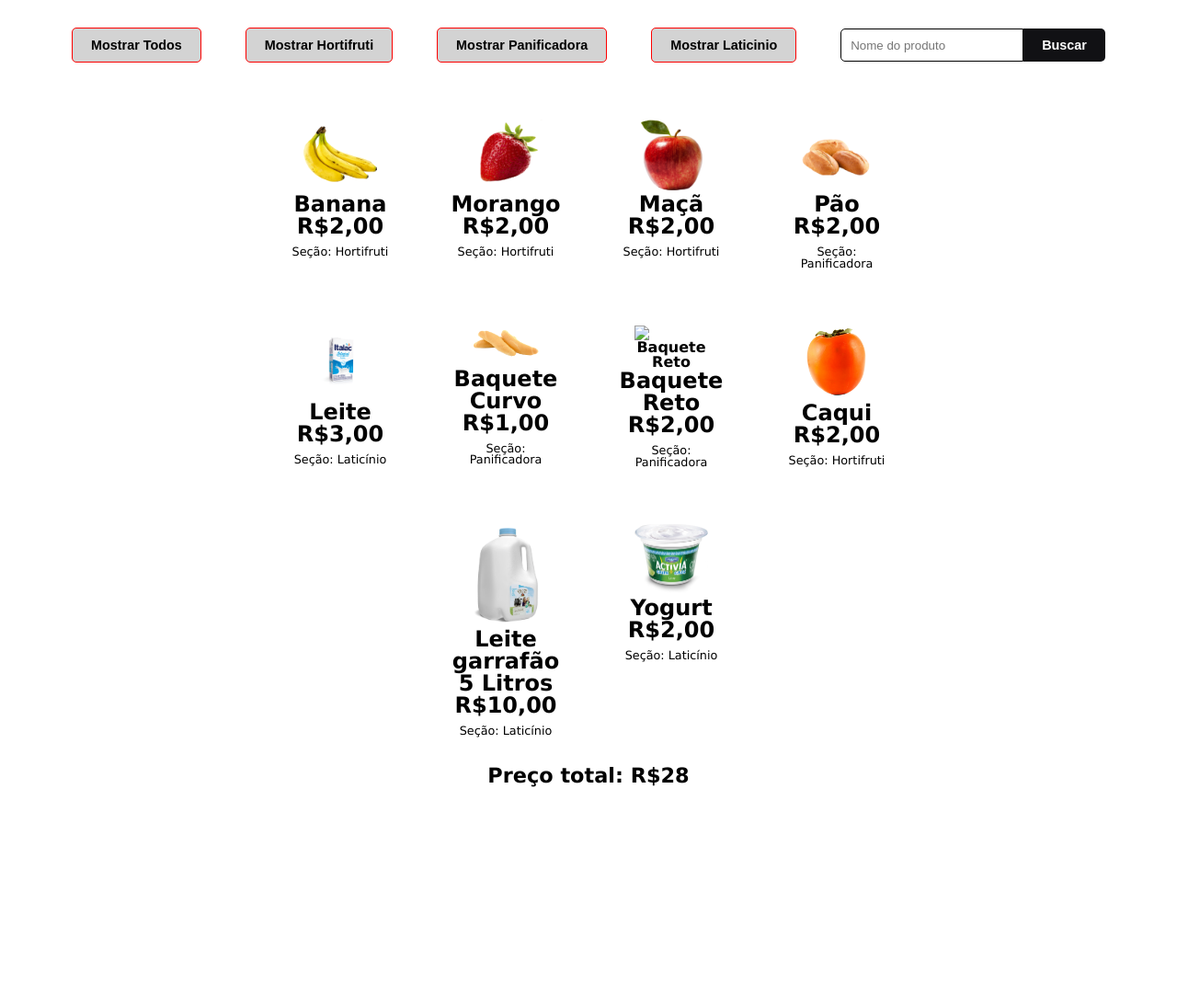
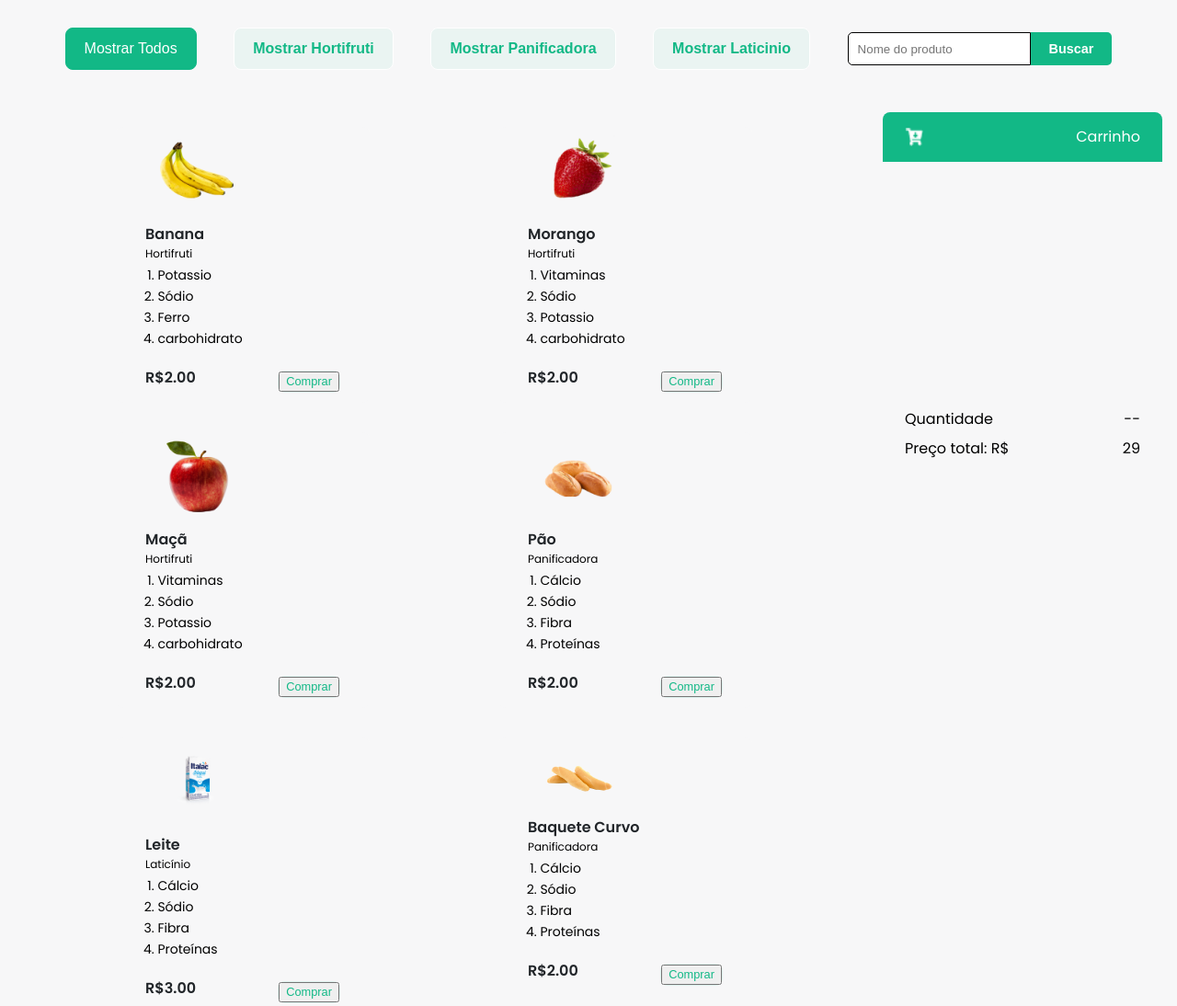
Before and after one commit to backenzie/lista_produtos, a plain HTML site: page index.html in a window 1280 px wide. Shown: the top 1094 px of the page at 92% size. Before the commit the page ends 856 px from the top, so only its background shows below. Drawn offline with Linux system fonts and the light colour scheme.

Commit message:
Entrega da lista de produtos, ainda falta algumas coisas

```diff
--- a/index.html
+++ b/index.html
@@ -1,23 +1,28 @@
 <!DOCTYPE html>
 <html lang="en">
+
 <head>
     <meta charset="UTF-8">
     <meta http-equiv="X-UA-Compatible" content="IE=edge">
     <meta name="viewport" content="width=device-width, initial-scale=1.0">
     <link rel="stylesheet" href="./src/css/reset.css">
     <link rel="stylesheet" href="./src/css/style.css">
+    <link
+        href="https://fonts.googleapis.com/css2?family=Poppins:ital,wght@0,100;0,200;0,300;0,400;0,500;0,600;0,800;0,900;1,100;1,200;1,300;1,400;1,500;1,600;1,700;1,800;1,900&display=swap"
+        rel="stylesheet">
     <title>Lista de Produtos</title>
 </head>
+
 <body>
 
-    <!-- CABEÇALHO -->
     <header>
         <div id="filters" class="filtersContainer">
 
-            <button class="estiloGeralBotoes estiloGeralBotoes--mostrarTodos" id="AAA">Mostrar Todos</button>
-            <button class="estiloGeralBotoes estiloGeralBotoes--filtrarHortifruti" id="AAA">Mostrar Hortifruti</button>
-            <button class="estiloGeralBotoes estiloGeralBotoes--filtrarPanificadora" id="AAA">Mostrar Panificadora</button>
-            <button class="estiloGeralBotoes estiloGeralBotoes--filtrarLaticinio" id="AAA">Mostrar Laticinio</button>
+            <button class="estiloGeralBotoes estiloGeralBotoes--mostrarTodos" id="AA1">Mostrar Todos</button>
+            <button class="estiloGeralBotoes estiloGeralBotoes--filtrarHortifruti" id="AA2">Mostrar Hortifruti</button>
+            <button class="estiloGeralBotoes estiloGeralBotoes--filtrarPanificadora" id="AA3">Mostrar
+                Panificadora</button>
+            <button class="estiloGeralBotoes estiloGeralBotoes--filtrarLaticinio" id="AA4">Mostrar Laticinio</button>
 
             <div class="containerBuscaPorNome">
 
@@ -29,17 +34,31 @@
     </header>
 
     <main>
-        <div class="containerListaProdutos" id="listProdutos">
-            <ul>
-            </ul>
-        </div>
 
-        <div class="containerPrecoTotal">
-            <p>Preço total: R$<span id="precoTotal">00.00</span></p>
-        </div>
+        <ul class="ulVitrine">
+        </ul>
+
+        <aside class="criarCarrinho">
+            <div id="headerCarrinho">
+                <img id="imgCarrinho" src="./src/img/.png" alt="icone Lixeira">
+                <h1>Carrinho</h1>
+            </div>
+            <div>
+                <ul id="abc">
+                </ul>
+            </div>
+            <div id="containerQuantidade">
+                <p>Quantidade</p><span id="quantidade">--</span>
+            </div>
+            <div id="containerPreco">
+                <p>Preço total: R$</p><span id="precoTotal">00.00</span>
+            </div>
+        </aside>
+
     </main>
 
     <script src="src/js/dataProdutos.js"></script>
     <script src="src/js/script.js"></script>
 </body>
+
 </html>
--- a/src/css/reset.css
+++ b/src/css/reset.css
@@ -33,7 +33,7 @@ body {
 	line-height: 1;
 }
 ol, ul {
-	list-style: none;
+
 }
 blockquote, q {
 	quotes: none;
--- a/src/css/style.css
+++ b/src/css/style.css
@@ -1,5 +1,6 @@
 body {
-    font-family: Verdana, Geneva, Tahoma, sans-serif;
+    font-family: Poppins;
+    background: #f7f7f8;
 }
 
 /* CABEÇALHO */
@@ -20,12 +21,25 @@ body {
     font-size: 0.9rem;
 }
 
-#AAA{
-    border: 1px solid red;
-    color: black;
-    background-color: #d3d3d3;
+#AA1{
+    background: #12B886;
+    border: 1.5px solid #12B886;
+    border-radius: 8px;
+    color: white;
+    font-weight: 500;
+    font-size: 16px;
+    line-height: 24px;
 }
 
+#AA2, #AA3, #AA4{
+    background: rgba(18, 184, 134, 0.05);
+    border: 1.5px solid white;
+    border-radius: 8px;
+    color: #12B886;
+    font-weight: 600;
+    font-size: 16px;
+    line-height: 24px;
+}
 
 .containerBuscaPorNome {
     display: flex;
@@ -39,70 +53,202 @@ body {
 }
 
 .estiloGeralBotoes--botaoBuscaPorNome {
-    background-color: rgb(17, 17, 20);
+    background-color: #12B886;
     color: white;
     border-radius: 0 5px 5px 0;
+
 }
 
 /* CONTEÚDO */
 main{
+    display: flex;
 
 }
+.ulVitrine{
+    display: flex;
+    justify-content: space-around;
+    margin: 16px auto;
+    flex-wrap: wrap;
+    height: max-content;
+    width: 65%;
+}
+#spanSecao{
+    font-weight: 400;
+    font-size: 12px;
+    line-height: 16px;
+}
+#li__OL{
+    font-weight: 400;
+    font-size: 14px;
+    line-height: 16px;
+    margin: 0.5em 0.5em;
+}
+#ol_componentes{
+    display: column;
+    justify-content: space-between;
+    margin: 0px 0px 0px 0.4rem;
 
-.containerListaProdutos {
-    width: 100%;
-    max-width: 800px;
-    margin: 0 auto;
 
 }
+.ulVitrine > li{
+    display: flex;
+    flex-direction: column;
+    justify-content: center;
+    align-items: flex-start;
+    width: 276px;
+    height: 300px;
+    margin: 1rem 1rem;
+    padding: 2em;
+    background: #f7f7f8;
+    border-radius: 8px;
+    }
 
-.containerListaProdutos ul {
-    list-style: none;
+#divBut{
+    display: flex;
+    flex-direction: row;
+    justify-content: space-between;
+    margin: 20px auto;
+    height: 15%;
+    width: 100%;
+
+}
+#parag{
+    color: #212529;
+    font-weight: 600;
+    font-size: 1em;
+    line-height: 16px;
+}
+#div2{
+    background: rgba(18, 184, 134, 0.05);
+    border-radius: 8px;
+    border: 1.5px solid rgba(18, 184, 134, 0.05);
+}
+#button{
+    color: #12B886;
+    font-weight: 500;
+    font-size: 0.8rem;
+    line-height: 16px;
     text-align: center;
-    display: flex;
-    justify-content: center;
-    flex-wrap: wrap;
+    cursor: pointer;
+
+}
+#h3{
+   color: #212529;;
+   font-weight: 600;
+    font-size: 1rem;
+    line-height: 27px
+}
+#imgCard{
+    width:  5rem;
+    height: 5rem;
+    margin: 1rem 1em;
+    border-radius: 8px;
 }
 
-.containerListaProdutos ul li {
-    color: black;
-    font-weight: bold;
-    padding: 20px;
-    margin: 10px;
-    border-radius: 5px;
-    transition: ease-in-out .1s;
-    width: 20%;
+
+/*Carrinho*/
+.criarCarrinho{
+    display: flex;
+    width: 250px;
+    margin: 0.5em 0.5em;
+    justify-content: flex-start;
+    flex-direction: column;
+    width: 25%;
+    height: 450px;
+}
+#headerCarrinho{
+    background-color: #12B886;
+    color:  #FFFFFF;
+    display: flex;
+    align-items: center;
+    justify-content: space-between;
+    margin: 0.5em 0.5em;
+    height: 12%;
+    padding: 0em 1.5rem;
+    border-radius: 8px 8px 0px 0px;
+}
+#divImgCarrinho{
+
+    height: 4rem;
+    width: 25%;
+}
+#imgCarrinho{
+    width: 20px;
+    height:20px;
 }
 
-.containerListaProdutos ul li:hover {
-    box-shadow: 3px 3px 13px 1px rgb(146 146 146);
+#abc{
+    height: 16rem;
+    padding: 1rem;
+    display: column;
+    flex-wrap: wrap;
+    flex-direction: column;
+    overflow-y: auto;
+
+}
+#containerQuantidade{
+    font-size: 1rem;
+    margin: 0.5em 0.5em;
+    display: flex;
+    justify-content: space-between;
+    padding: 0em 1.5rem;
+}
+#containerPreco{
+    font-size: 1rem;
+    margin: 0.5em 0.5em;
+    display: flex;
+    justify-content: space-between;
+    padding: 0em 1.5rem;
+}
+#liCarrinho{
+    list-style: none;
+    display: flex;
+    justify-content: space-between;
+    width: 110%;
+    height: 5em;
+
+}
+#liCarrinho > #divImgCarrinho > img{
+    height: 80%;
+    width: 80%;
 }
 
-.containerListaProdutos ul li img {
-    width: 100%;
-    max-width: 80px;
+#divH1SpanPreco{
+    height: 100%;
+    width: 40%;
+    display: column;
+    align-self: center;
 }
+#divH1SpanPreco > h1{
+    color: #000000;
+    font-weight: 500;
+    font-size: 1rem;
+    line-height: 20px;
+}
+#divH1SpanPreco > p{
+    font-weight: 400;
+    font-size: 14px;
+    line-height: 24px;
+    color: #212529;
+}
+#spanSecaoCarrinho{
+    color: #868E96;
+    font-size: 0.8rem;
 
-.containerListaProdutos ul li h3 {
-    font-size: 1.5rem;
+
 }
+#divImgLixo {
+    width: 20px;
+    height: 20px;
+    justify-self: end;
 
-.containerListaProdutos ul li p {
-    font-size: 1.5rem;
 }
-.containerListaProdutos ul li span {
-    font-size: 0.8rem;
-    font-weight: 500;
-    margin-top: 10px;
-    display: inline-block;
+#imgLixo{
+    width: 8px;
+    height: 8px;
 }
-
-/* PREÇO TOTAL */
-.containerPrecoTotal{
-    text-align: center;
+#aImg{
+    width: 20px;
+    height: 20px;
+    cursor: pointer;
 }
-.containerPrecoTotal p{
-    font-size: 1.4rem;
-    font-weight: 600;
-}
-.containerPrecoTotal p span{}
--- a/src/js/dataProdutos.js
+++ b/src/js/dataProdutos.js
@@ -1,83 +1,157 @@
 const produtos = [
     {
+        id: 1,
         nome: 'Banana',
         class: 'comida',
         preco: 2,
         secao: 'Hortifruti',
-        categoria: 'fruta',
-        img: "./src/img/banana.png"
+        img: "./src/img/banana.png",
+        promocao: false,
+        precoPromocao: 2.5,
+        componentes: ['Potassio ', 'Sódio ', 'Ferro ', 'carbohidrato ']
     },
     {
+        id: 2,
         nome: 'Morango',
         class: 'comida',
         preco: 2,
         secao: 'Hortifruti',
-        categoria: 'fruta',
-        img: './src/img/morango.png'
+        img: './src/img/morango.png',
+        promocao: false,
+        precoPromocao: 2.5,
+        componentes: [
+        'Vitaminas',
+        'Sódio',
+        'Potassio',
+        'carbohidrato'
+    ]
     },
     {
+        id: 3,
         nome: 'Maçã',
         class: 'comida',
         preco: 2,
         secao: 'Hortifruti',
-        categoria: 'fruta',
-        img: './src/img/maca.png'
+        img: './src/img/maca.png',
+        promocao: false,
+        precoPromocao: 2.5,
+        componentes: [
+         'Vitaminas',
+         'Sódio',
+         'Potassio',
+         'carbohidrato'
+    ]
     },
     {
+        id: 4,
         nome: 'Pão',
         class: 'comida',
         preco: 2,
         secao: 'Panificadora',
-        categoria: 'paes',
-        img: './src/img/pao.png'
+        img: './src/img/pao.png',
+        promocao: true,
+        precoPromocao: 1,
+        componentes: [
+        'Cálcio',
+        'Sódio',
+        'Fibra',
+        'Proteínas'
+    ]
     },
     {
+        id: 5,
         nome: 'Leite',
         class: 'comida',
         preco: 3,
         secao: 'Laticínio',
-        categoria: 'leite',
-        img: './src/img/leite.png'
+        img: './src/img/leite.png',
+        promocao: false,
+        precoPromocao: 2.5,
+        componentes: [
+        'Cálcio',
+        'Sódio',
+        'Fibra',
+        'Proteínas'
+    ]
     },
     {
+        id: 6,
         nome: 'Baquete Curvo',
         class: 'comida',
-        preco: 1,
+        preco: 2,
         secao: 'Panificadora',
-        categoria: 'paes',
-        img: "./src/img/baqueteCurvo.png"
+        img: "./src/img/baqueteCurvo.png",
+        promocao: true,
+        precoPromocao: 1,
+        componentes: [
+        'Cálcio',
+        'Sódio',
+        'Fibra',
+        'Proteínas'
+    ]
     },
     {
+        id: 7,
         nome: 'Baquete Reto',
         class: 'comida',
         preco: 2,
         secao: 'Panificadora',
-        categoria: 'paes',
-        img: "./src/img/baqueteReto.png"
+        img: "./src/img/baqueteReto.png",
+        promocao: true,
+        precoPromocao: 1,
+        componentes: [
+        'Cálcio',
+        'Sódio',
+        'Fibra',
+        'Proteínas'
+    ]
     },
     {
+        id: 8,
         nome: 'Caqui',
         class: 'comida',
         preco: 2,
         secao: 'Hortifruti',
-        categoria: 'fruta',
-        img: "./src/img/caqui.png"
+        img: "./src/img/caqui.png",
+        promocao: false,
+        precoPromocao: 2.5,
+        componentes: [
+        'Vitaminas',
+        'Sódio',
+        'carbohidrato'
+    ]
     },
     {
+        id: 9,
         nome: 'Leite garrafão 5 Litros',
         class: 'comida',
         preco: 10,
         secao: 'Laticínio',
-        categoria: 'leite',
-        img: "./src/img/leite5Litros.png"
+        img: "./src/img/leite5Litros.png",
+        promocao: false,
+        precoPromocao: 2.5,
+        componentes: [
+            'Cálcio',
+            'Sódio',
+            'Potassio',
+            'Proteínas'
+    ]
     },
     {
+        id: 10,
         nome: 'Yogurt',
         class: 'comida',
         preco: 2,
         secao: 'Laticínio',
-        categoria: 'leite',
-        img: "./src/img/yogurt.png"
+        img: "./src/img/yogurt.png",
+        promocao: false,
+        precoPromocao: 2.5,
+        componentes: [
+        'Cálcio ',
+        'Sódio ',
+        'Potassio ',
+        'Proteínas'
+    ]
     },
 
 ]
--- a/src/js/script.js
+++ b/src/js/script.js
@@ -1,134 +1,154 @@
 //** Criação de cards DOM */
-function criarCard(produs) {
-    const ul    = document.querySelector("ul")
-    const li    = document.createElement("li")
-    const img   = cardImg(produs)
-    const h3    = cardH3(produs)
-    const para  = paragh(produs)
-    const span  = cardSpan(produs)
-    ul.append(li)
-    li.append(img, h3, para, span)
-}
-function cardImg(produs) {
-    const img = document.createElement("img")
-    img.src = produs.img
-    img.alt = produs.nome
-    return img
-}
-function cardH3(produs) {
-    const h3 = document.createElement("h3")
-    h3.innerText = produs.nome
+const buttonTodos        = document.querySelector(".estiloGeralBotoes--mostrarTodos")
+const buttonHortifruti   = document.querySelector(".estiloGeralBotoes--filtrarHortifruti")
+const buttonLacticinios  = document.querySelector(".estiloGeralBotoes--filtrarLaticinio")
+const buttonPanific      = document.querySelector(".estiloGeralBotoes--filtrarPanificadora")
+const input = document.querySelector("input")
+const ul    = document.querySelector(".ulVitrine")
+const ulCarrinho = document.querySelector("#abc")
 
-    return h3
-}
-function paragh(produs) {
-    const para = document.createElement("p")
-    para.innerText = `R$${produs.preco},00`
-    return para
-}
-function cardSpan(produs){
-    const span = document.createElement("span")
-    span.innerText = `Seção: ${produs.secao}`
-    return span
-}
-function produtosSec(produto) {
-    //const filtroHorti = filtroSeccion(produto, 'Hortifruti')
-    for (let i = 0; i < produto.length; i++) {
-        const produs = produto[i]
-        criarCard(produs)
-    }
-    //console.log(filtroHorti)
-}
-produtosSec(produtos)
+function criarCardCarrinho (produs){
+    ulCarrinho.innerHTML = ""
 
-//** FILTROS BOTÕES */
+    produs.forEach((produto)=>{
+        const li  = document.createElement("li")
+        li.id     = "liCarrinho"
 
-function filtroHortifruti(){
-    let horti = []
-    for(let i=0; i<produtos.length;i++){
-    if(produtos[i].secao === 'Hortifruti'){
-        horti.push(produtos[i])
-    }}
-    return horti
+        const img = document.createElement("img")
+        const divImgCarrinho = document.createElement("div")
+        divImgCarrinho.id = "divImgCarrinho"
+        img.src   = produto.img
+        img.alt   = produto.nome
 
-}
-function filtroPanific(){
-    let panif = []
-    for(let i=0; i<produtos.length;i++){
-    if(produtos[i].secao === 'Panificadora'){
-        panif.push(produtos[i])
-    }}
-    return panif
-}
-function filtroLaticinio(){
-    let latic = []
-    for(let i=0; i<produtos.length;i++){
-    if(produtos[i].secao === 'Laticínio'){
-        latic.push(produtos[i])
-    }}
-    return latic
-}
-function filtroTodos(){
-    let todos = []
-    for(let i=0; i<produtos.length;i++){
-    if(produtos[i].class === 'comida'){
-        todos.push(produtos[i])
-    }}
-    return todos
-}
-function newFunc1(){
-    const ul     = document.querySelector("ul")
-    ul.innerHTML = ""
-    const arr = filtroHortifruti()
-    produtosSec(arr)
-}
-function newFunc2(){
-    const ul     = document.querySelector("ul")
-    ul.innerHTML = ""
-    const arr = filtroPanific()
-    produtosSec(arr)
-}
-function newFunc3(){
-    const ul     = document.querySelector("ul")
-    ul.innerHTML = ""
-    const arr = filtroLaticinio()
-    produtosSec(arr)
-}
-function newFunc4(){
-    const ul     = document.querySelector("ul")
-    ul.innerHTML = ""
-    const arr = filtroTodos()
-    produtosSec(arr)
+        const divH1SpanPreco = document.createElement("div")
+        divH1SpanPreco.id= 'divH1SpanPreco'
+        const h1         = document.createElement("h1")
+        h1.innerText     = produto.nome
+        const span       = document.createElement("span")
+        span.id          = "spanSecaoCarrinho"
+        span.innerText   = produto.secao
+        const pPreco     = document.createElement("p")
+        pPreco.innerText = `R$${produto.preco}.00`
+        pPreco.id        = "paragCarrinho"
+
+        const divImgLixo = document.createElement("div")
+        divImgLixo.id    = "divImgLixo"
+        const a     = document.createElement("a")
+        a.id        = "aImg"
+        const imgLixo    = document.createElement("img")
+        imgLixo.alt      = "icon lixo"
+        imgLixo.src      = "./src/img/trash.png"
+        imgLixo.id       = "imgLixo"
+
+        divImgCarrinho.appendChild(img)
+        a.appendChild(imgLixo)
+        divImgLixo.appendChild(a)
+        divH1SpanPreco.append(h1, span, pPreco)
+        li.append(divImgCarrinho, divH1SpanPreco, divImgLixo,)
+        ulCarrinho.append(li)
+
+    })
 }
 
 
 
-const buttonTodos        = document.querySelector(".estiloGeralBotoes--mostrarTodos")
-const buttonHortifruti   = document.querySelector(".estiloGeralBotoes--filtrarHortifruti")
-const buttonLacticinios  = document.querySelector(".estiloGeralBotoes--filtrarLaticinio")
-const buttonPanific      = document.querySelector(".estiloGeralBotoes--filtrarPanificadora")
+function criarCard(produs) {
+    ul.innerHTML = ""
 
-buttonTodos.addEventListener("click", newFunc4)
-buttonHortifruti.addEventListener("click", newFunc1)
-buttonLacticinios.addEventListener("click", newFunc3)
-buttonPanific.addEventListener("click", newFunc2)
+    produs.forEach((produto)=>{
+    const li1    = document.createElement("li")
 
-//** Sessão do filtro da pesquisa */
+    const img    = document.createElement("img")
+    img.src      = produto.img
+    img.alt      = produto.nome
+    img.id       = "imgCard"
 
-const input = document.querySelector("input")
-input.addEventListener("input", pesquisa)
+    const h3     = document.createElement("h3")
+    h3.id = "h3"
+    h3.innerText = produto.nome
+
+    const span   = document.createElement("span")
+    span.id = "spanSecao"
+    span.innerText = produto.secao
+
+    const ol = document.createElement("ol")
+    ol.id = "ol_componentes"
+
+    const div = document.createElement("div")
+    div.id = "divBut"
+
+    const button = document.createElement("button")
+    const div2 = document.createElement("div")
+    div2.id = "div2"
+    div2.append(button)
+    button.id = "button"
+    button.classList.add("btn")
+    button.innerText = "Comprar"
+    button.type = "button"
+    button.addEventListener("click", ()=>{
+        criarCardCarrinho(produtos)
+    })
+
+    const para = document.createElement("p")
+    para.innerText = `R$${produto.preco}.00`
+    para.id = "parag"
+    div.append(para, div2)
+
+    produto.componentes.forEach( (elem) => {
+    const li = document.createElement("li")
+    li.id = "li__OL"
+    li.innerHTML = elem
+    ol.appendChild(li)
+   })
+
+
+    li1.append(img, h3, span, ol, div)
+    ul.append(li1)
+})}
+
+criarCard(produtos)
+//** FILTROS BOTÕES */
+
+function filtroGeral(){
+    const result = produtos
+    criarCard(result)
+}
+function filtroHorti(){
+    const result = produtos.filter((produto)=>{
+        return produto.secao === 'Hortifruti'
+    })
+    criarCard(result)
+}
+function filtroPani(){
+    const result = produtos.filter((produto)=>{
+        return produto.secao === 'Panificadora'
+    })
+    criarCard(result)
+}
+function filtroLati(){
+    const result = produtos.filter((produto)=>{
+        return produto.secao === 'Laticínio'
+    })
+    criarCard(result)
+}
 
 function pesquisa(){
-    const ul     = document.querySelector("ul")
-    ul.innerHTML = ""
     const arr = buscaAlgo()
-    produtosSec(arr)
+    criarCard(arr)
 }
 
 function buscaAlgo(){
     const result = produtos.filter(produto => produto.nome.toLowerCase().includes(input.value.toLowerCase()))
     return result
 }
+
+buttonTodos.addEventListener("click", filtroGeral)
+buttonHortifruti.addEventListener("click",filtroHorti)
+buttonLacticinios.addEventListener("click", filtroLati)
+buttonPanific.addEventListener("click",filtroPani)
+input.addEventListener("input", pesquisa)
+
+
 
 //** SOMA */
 
```
Also changed, not shown: src/img/Frame 5.png (added), src/img/trash.png (added), src/img/.png (added).
